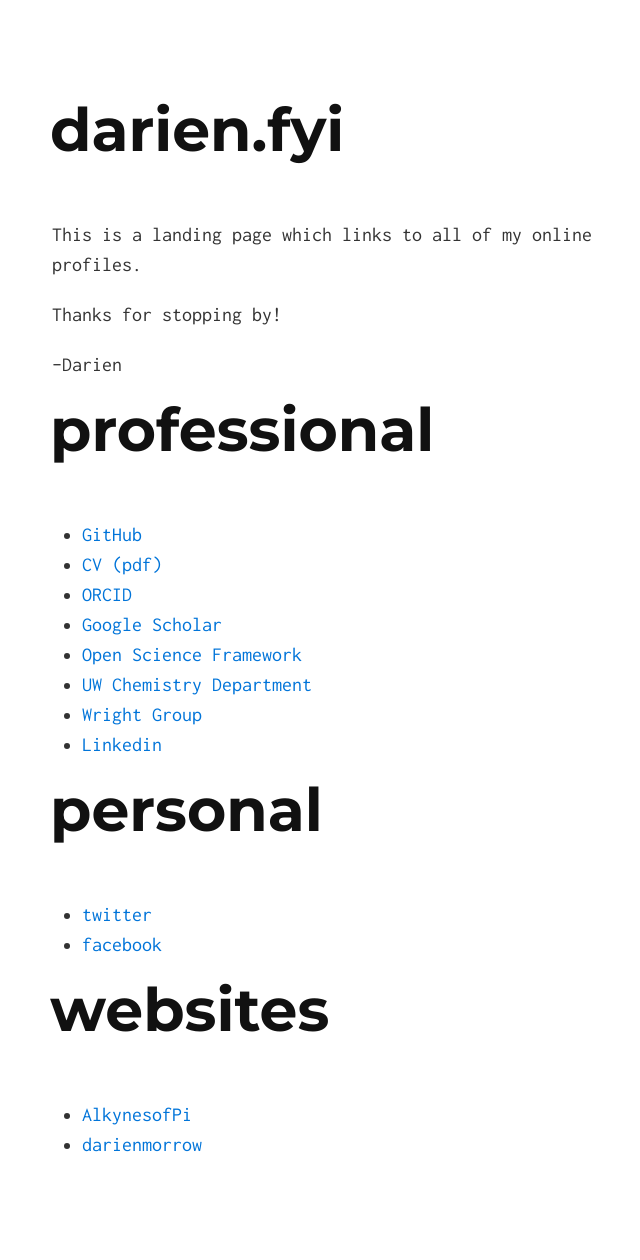
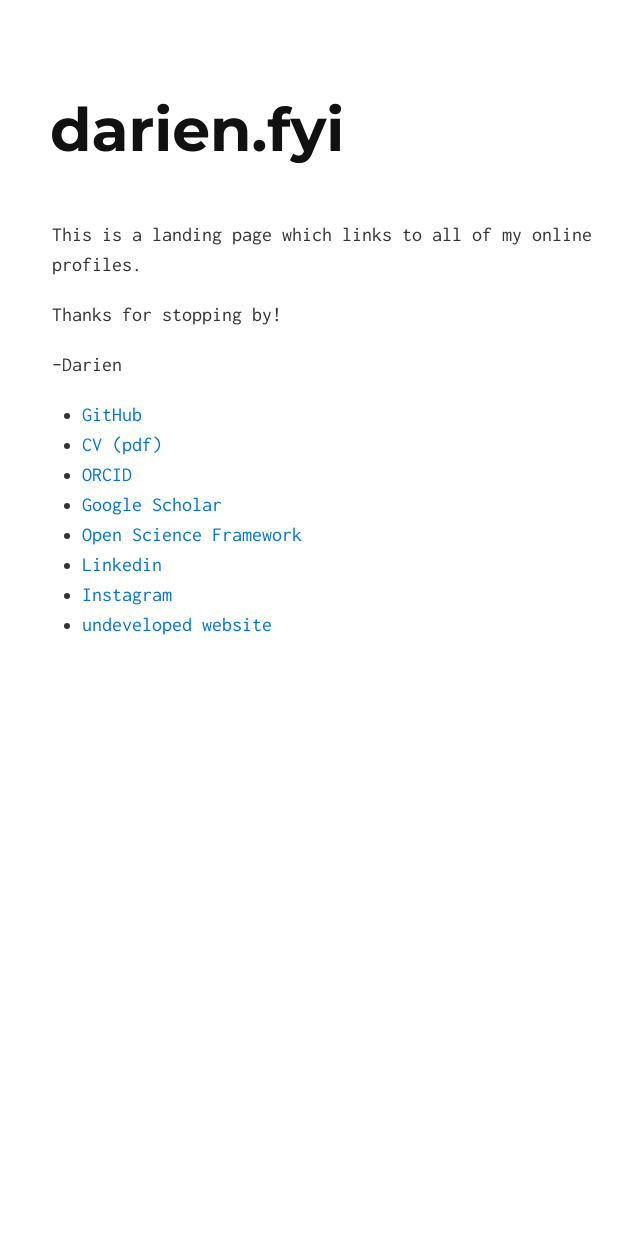
Before and after one commit to darienmorrow/darien.fyi, a Jekyll site: the page built from index.md, in a window 1280 px wide. Shown: the whole page, without its empty margins (288-928 px from the left). Built offline with Jekyll 4.4.1, drawn with Linux system fonts in a browser that asks for light colours; our own code applies the rules of GitHub Pages for plain Markdown files; after the commit the page ends 900 px from its top, so only the background shows below that.

Commit message:
Update index.md

```diff
--- a/index.md
+++ b/index.md
@@ -4,23 +4,12 @@ Thanks for stopping by!
 
 --Darien
 
-# professional
 
 - [GitHub](https://github.com/darienmorrow)
 - [CV (pdf)](CV/CV.pdf)
 - [ORCID](https://orcid.org/0000-0002-8922-8049)
 - [Google Scholar](https://scholar.google.com/citations?user=a2ir-jsAAAAJ&hl=en)
 - [Open Science Framework](https://osf.io/bcaer)
-- [UW Chemistry Department](https://www.chem.wisc.edu/users/dmorrow3)
-- [Wright Group](https://wright.chem.wisc.edu/content/darien-morrow)
 - [Linkedin](https://www.linkedin.com/in/darien-morrow-853559a1)
-
-# personal
-
-- [twitter](http://twitter.com/darienmorrow)
-- [facebook](https://www.facebook.com/DarienMorrow)
-
-# websites
-
-- [AlkynesofPi](https://alkynesofpi.wordpress.com/)
-- [darienmorrow](http://darienmorrow.com)
+- [Instagram](https://www.instagram.com/darien_morrow/)
+- [undeveloped website](https://www.darienmorrow.com)
```
